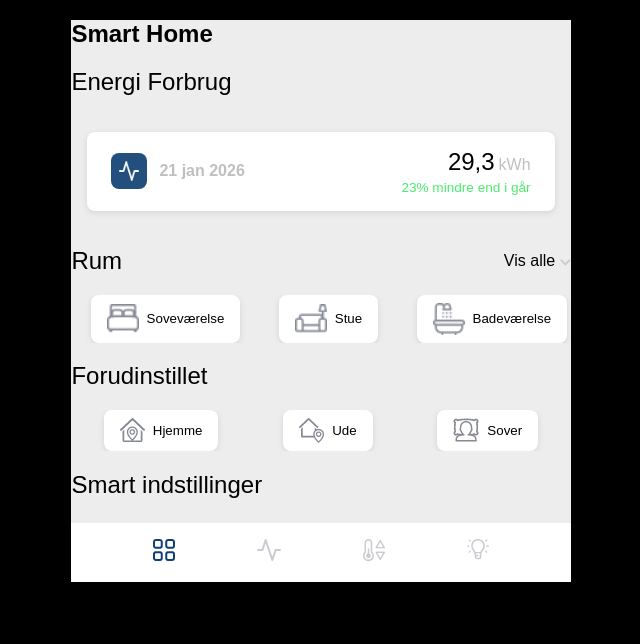
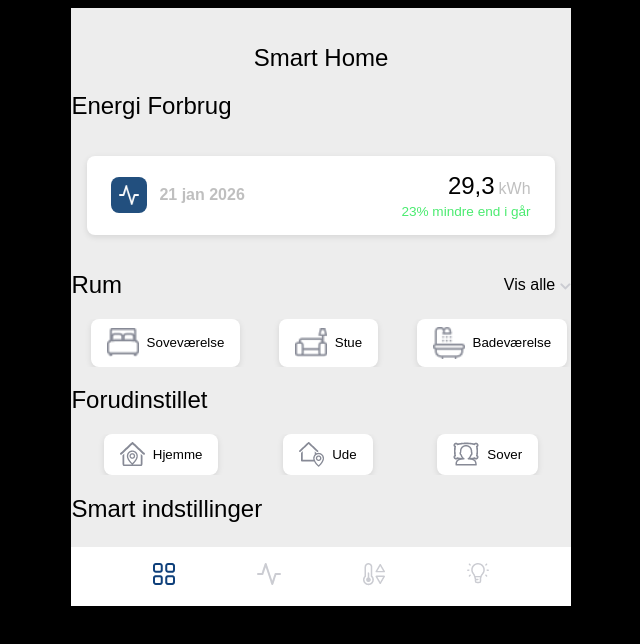
Before and after one commit to Julie-cass/mobicom-pro-exercise, a React (Vite) app: page / in a window 1280 px wide. Shown: the top 644 px of the page, without its empty margins (319-959 px from the left). Built offline with nearby package versions, Linux system fonts and the light colour scheme.

Commit message:
forgot to style header

```diff
--- a/src/PageScss/Home.scss
+++ b/src/PageScss/Home.scss
@@ -1,4 +1,9 @@
 .HomePageContainer {
+padding: 1rem 0 0 0 ;
+h1{
+    font-weight: 500;
+    text-align: center;
+}
 
     h2 {
         font-weight: 100;
--- a/src/pages/SettingsPage.jsx
+++ b/src/pages/SettingsPage.jsx
@@ -1,7 +1,15 @@
+import { NavLink } from "react-router-dom"
+import BackArrow from "../assets/icons/icon_left.png"
+
+
 export default function SettingsPage(){
     return(
     <>
-  bing
+<NavLink to="/">
+<img src={BackArrow} alt="" />
+ </NavLink>
+
+ <h1>Varme</h1>
     </>
     )
 }
--- a/src/pages/StatisticsPage.jsx
+++ b/src/pages/StatisticsPage.jsx
@@ -3,7 +3,7 @@
 export default function StatisticsPage(){
     return(
     <>
-<h1>bonk</h1>
+<h1>Statistik</h1>
     </>
     )
 }
```
